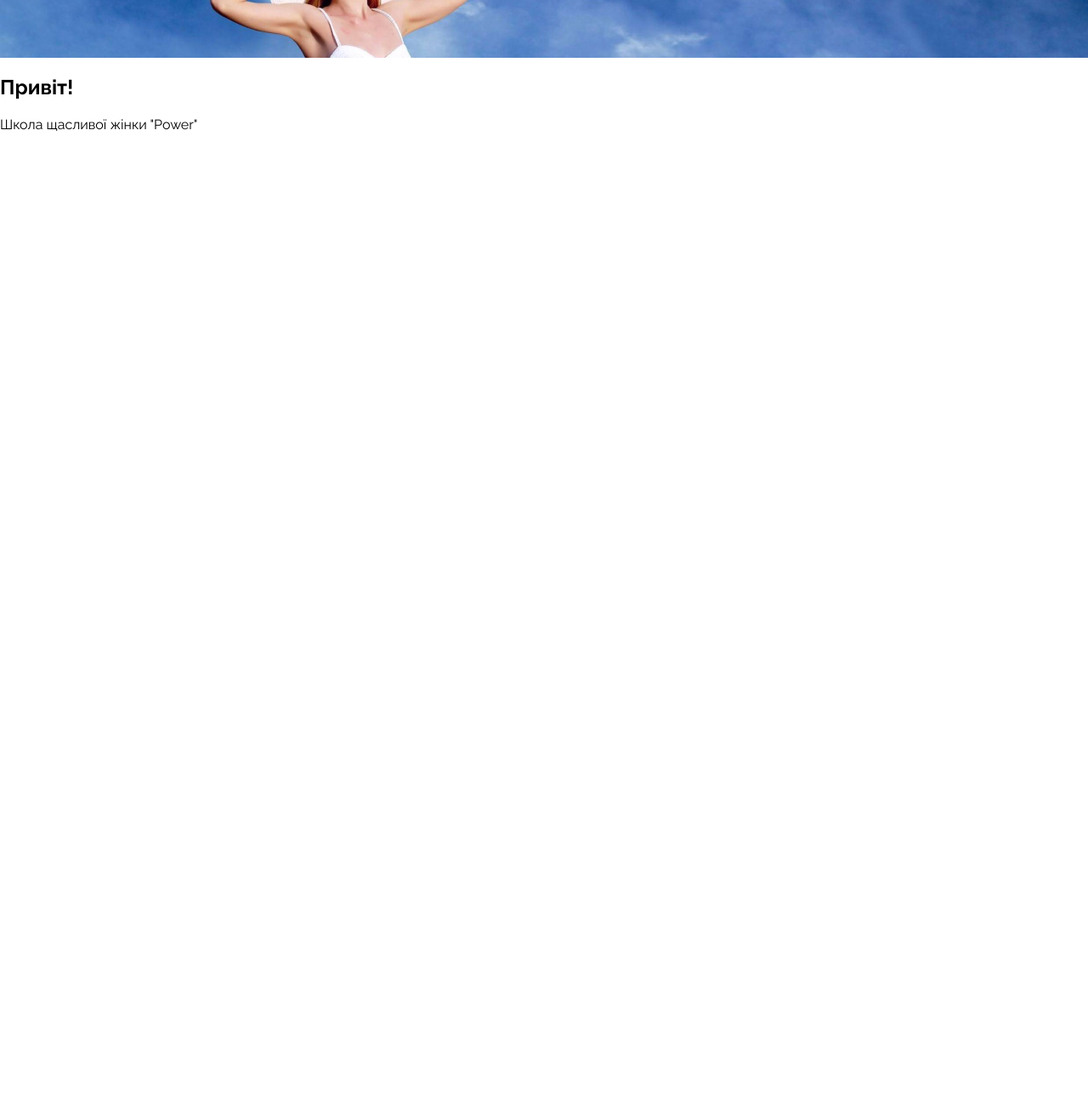
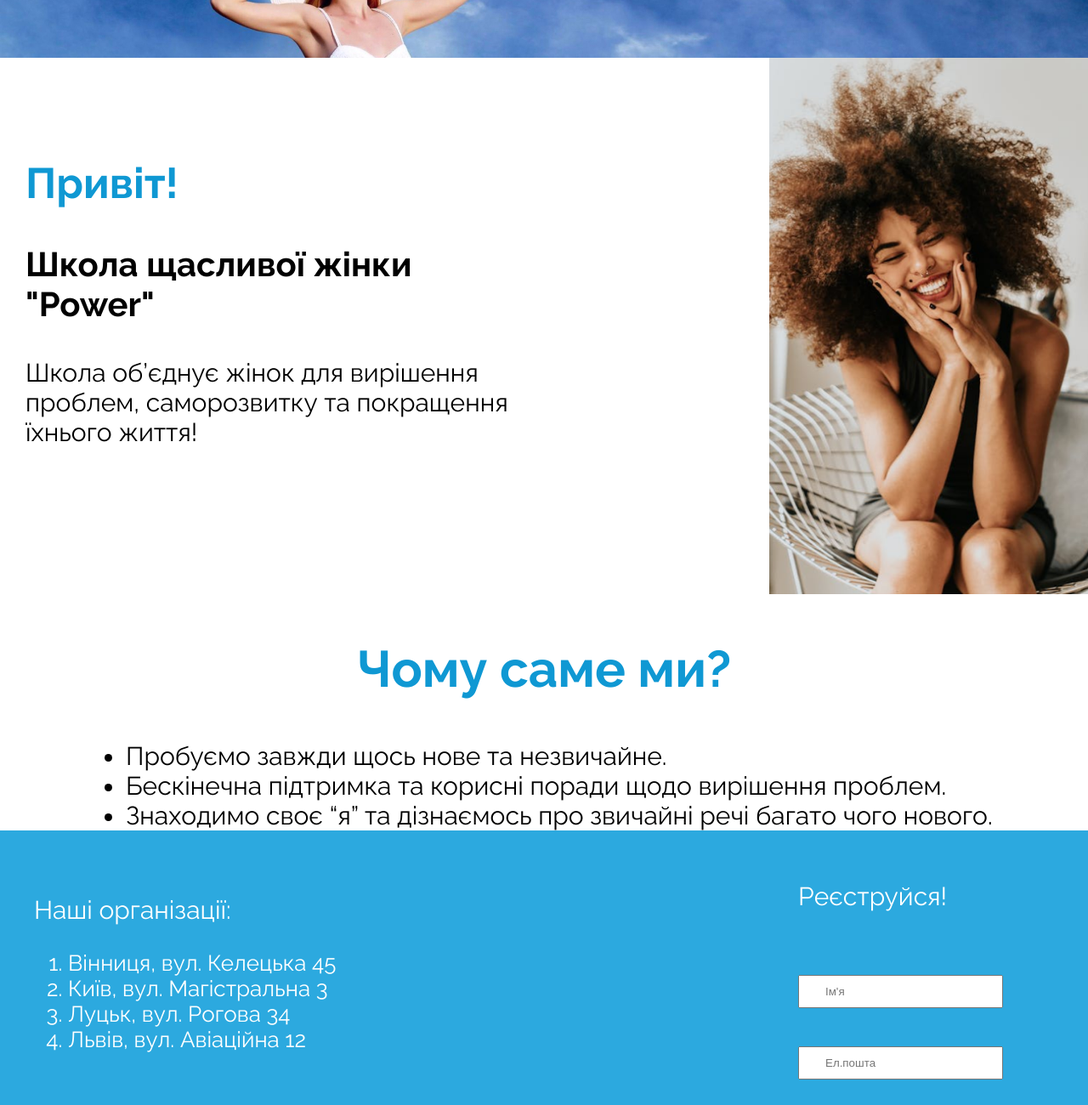
Before and after one commit to kwelti/women-school, a plain HTML site: page index.html in a window 1280 px wide. Shown: the part 812-2112 px from the top of the page at 85% size. Before the commit the page ends 984 px from the top, so only its background shows below. Drawn offline with Linux system fonts and the light colour scheme.

Commit message:
Add files via upload

```diff
--- a/index.html
+++ b/index.html
@@ -15,8 +15,8 @@
         <nav>
             <a href="" class="link">Хто ми?</a>
             <a href="" class="link">Наші організації</a>
-            <a href="" class="link">Хочу на  курс!</a>
-            <a href="" class="link">Останні новини</a>
+            <a href="course.html" class="link">Хочу на  курс!</a>
+            <a href="news.html" class="link">Останні новини</a>
         </nav>
     </header>
     <main>
@@ -32,15 +32,50 @@
         <section class="second_img">
             <div class="about_us">
                 <h1 class="about_hello">Привіт!</h1>
-                <p class="about_school">Школа щасливої жінки "Power" </p>
+                <h3 class="about_school">Школа щасливої жінки "Power" </h3>
+                <p class="learn_school">Школа об’єднує жінок для вирішення проблем, саморозвитку та покращення їхнього життя!</p>
+
 
 
             </div>
             <div class="image">
+                <img src="img/woman.png" alt="">
+            </div>
+        </section>
+
+        <section class="why_us">
+            <div class="why_we">
+                <h1 class="why_title">Чому саме ми?</h1>
+                <ul type="disk" class="list">
+                    <li class="why">Пробуємо завжди щось нове та незвичайне.</li>
+                    <li class="why">Бескінечна підтримка та корисні поради щодо вирішення проблем.</li>
+                    <li class="why">Знаходимо своє “я” та дізнаємось про звичайні речі багато чого нового.</li>
+                </ul>
+
 
             </div>
+
+
         </section>
     </main>
+    <footer>
+        <div class="our_locations">
+            <p class="locations_title">Наші організації:</p>
+            <ol class="list_locations">
+                <li class="locations">Вінниця, вул. Келецька 45</li>
+                <li class="locations">Київ, вул. Магістральна 3</li>
+                <li class="locations">Луцьк, вул. Рогова 34</li>
+                <li class="locations">Львів, вул. Авіаційна 12</li>
+
+            </ol>
+
+        </div>
+        <div class="form">
+            <p class="title_form">Реєструйся!</p>
+            <input type="text" placeholder="Ім'я">
+            <input type="text" placeholder="Ел.пошта">
+        </div>
+    </footer>
 
     <script src="script.js"></script>
 
--- a/style.css
+++ b/style.css
@@ -54,3 +54,89 @@ nav{
 font-size: 70px;
 margin-bottom: 0;
 }
+
+.about_hello{
+    color: #0F98D3;
+    font-size: 50px;
+
+}
+.about_us{
+    padding: 75px 0 145px 30px;
+    width: 70%;
+}
+
+.image{
+
+    width: 30%;
+}
+
+.image img{
+    width: 100%;
+}
+
+.second_img{
+    display: flex;
+    justify-content: space-between;
+    align-items: center;
+    flex-grow: 1;
+}
+
+.learn_school{
+    width: 600px;
+    font-size: 30px;
+}
+
+.about_school{
+    font-size: 40px;
+    width: 500px;
+}
+
+.why_title{
+    text-align: center;
+    font-size: 60px;
+    color:#0F98D3;
+}
+
+.why{
+    font-size: 30px;
+}
+
+
+.list{
+    width: 80%;
+    margin: 0 auto;
+}
+
+.locations_title{
+    font-size: 30px;
+    color:white;
+}
+
+.locations{
+    font-size: 26px;
+    color: white;
+
+}
+
+footer{
+    background-color: #2CA9DF;
+    display: flex;
+    justify-content: space-between;
+    align-items: center;
+    padding: 30px 100px 30px 40px;
+}
+
+.form{
+    display: flex;
+    flex-direction: column;
+    gap: 45px;
+}
+
+.form input{
+    padding: 10px 30px;
+}
+
+.title_form{
+    font-size: 30px;
+    color: white;
+}
```
Also changed, not shown: course.html (added, +15 -0 lines), news.html (added, +15 -0 lines), img/woman.png (added).
